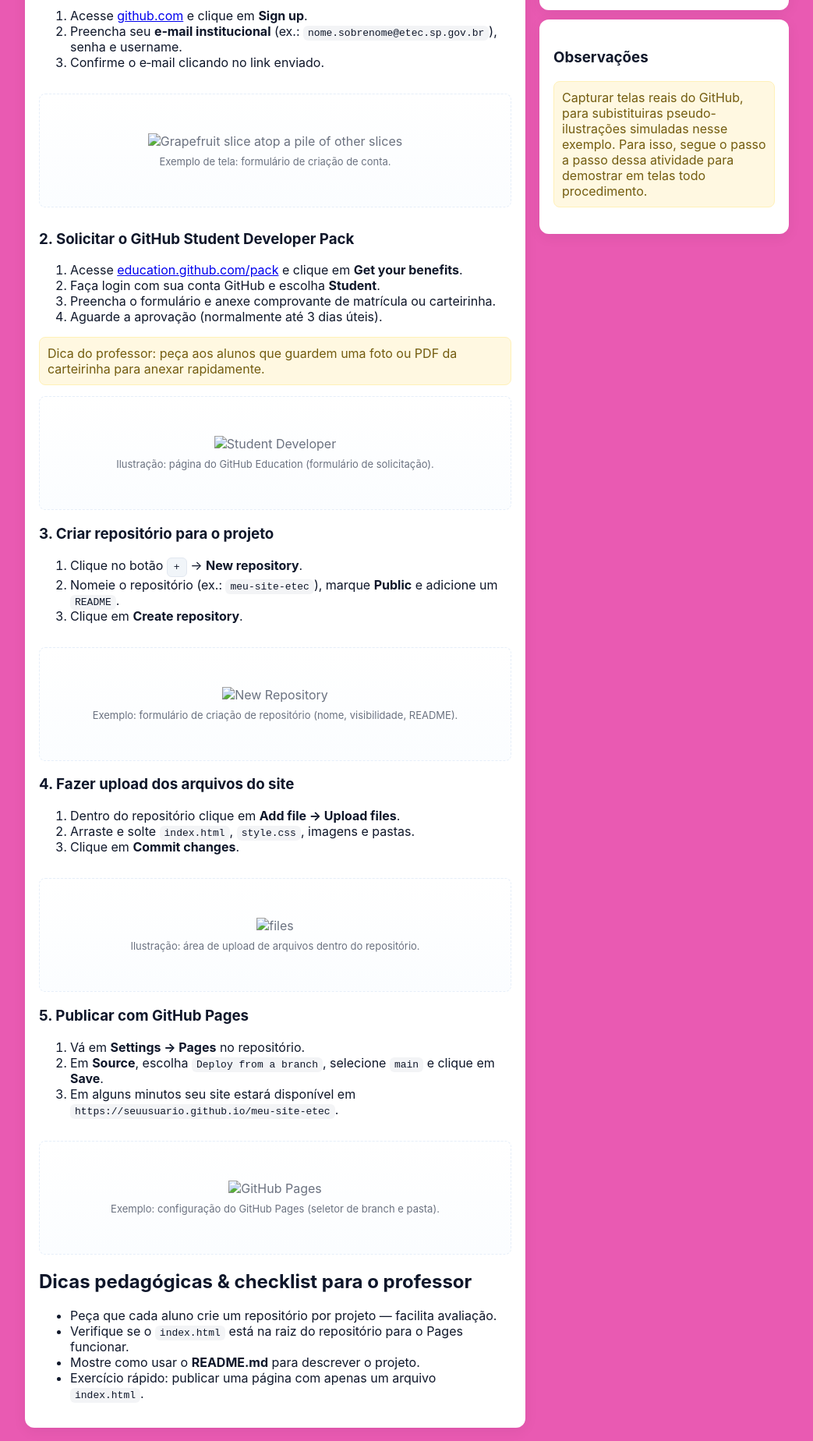
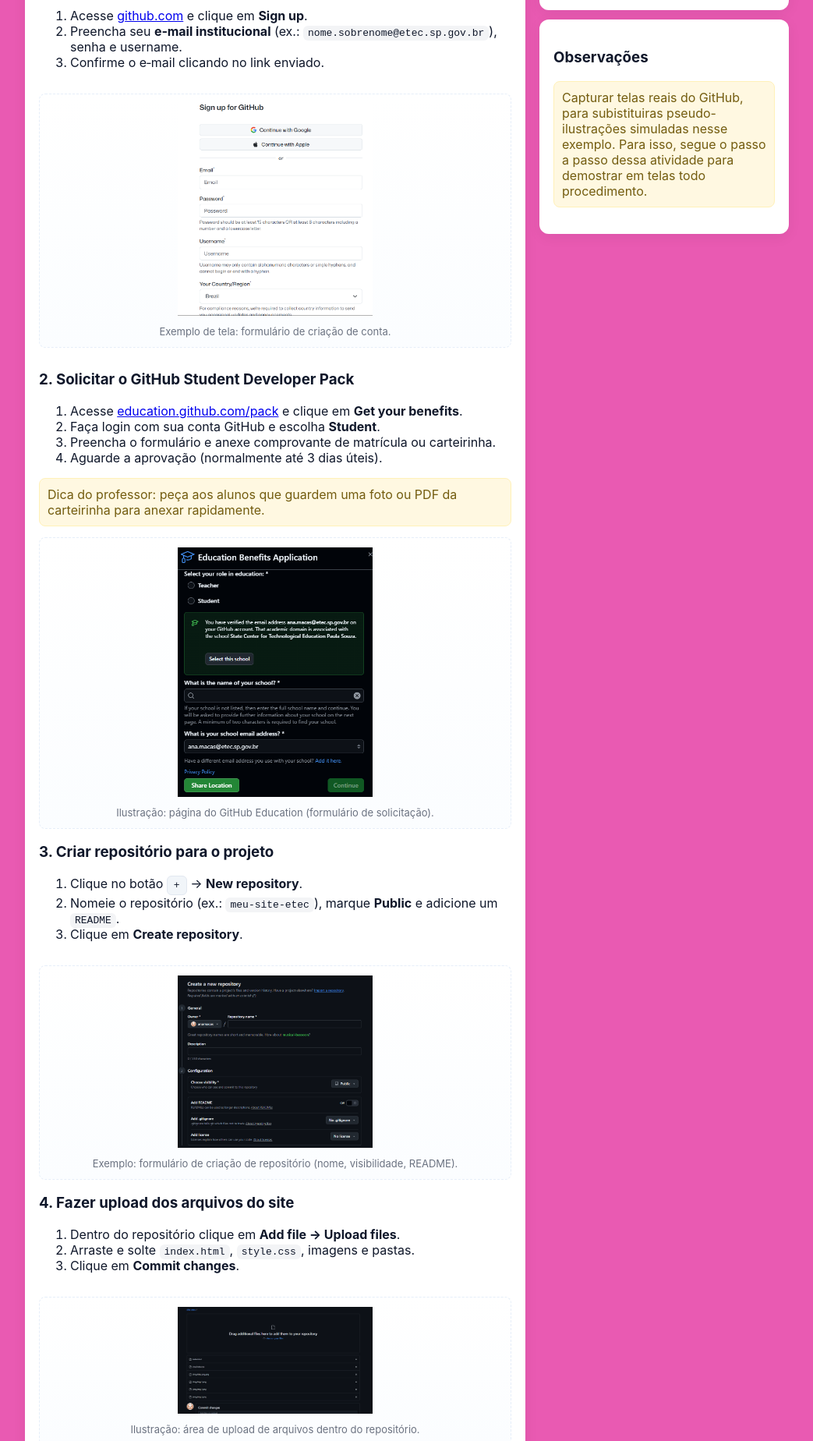
Before and after one commit to anamacas/siteetecc, a plain HTML site: page index.html in a window 1280 px wide. Shown: the part 597-2445 px from the top of the page at 78% size, without its empty margins (118-1161 px from the left). Drawn offline with Linux system fonts and the light colour scheme; files that its build step writes are made by us from their sources.

Commit message:
Refactor HTML structure and update file paths

```diff
--- a/index.html
+++ b/index.html
@@ -3,14 +3,14 @@
 <head>
     <meta charset="UTF-8">
     <meta name="viewport" content="width=device-width, initial-scale=1.0">
-    <link rel="stylesheet" href="./asset/css/style.css" />
+    <link rel="stylesheet" href="./css/style.css" />
     <title>Projeto GitHub</title>
 </head>
 <body>
 <div class="container">
 <header>
 <div class="logo">
-<img class="img-logo" src="./asset/img/imagens/logo 2.png" alt="Logo-etec">
+<img class="img-logo" src="./img/imagens/logo 2.png" alt="Logo-etec">
 </div>
 <div>
 <h1>Aula Prática — Conta de Estudante @etec.sp.gov.br(ETEC) no GitHub</h1>
@@ -59,7 +59,7 @@ up</strong>.</li>
  <!-- imagem para ilustrar o passo-a-passo -->
 
 
-<img class="fit-picture" src="./asset/img/imagens/login.png" alt="Grapefruit slice atop a pile of other slices" />
+<img class="fit-picture" src="./img/imagens/login.png" alt="Grapefruit slice atop a pile of other slices" />
 <div class="caption">Exemplo de tela: formulário de criação de conta.</div>
 </div>
 </div>
@@ -85,7 +85,7 @@ clique em <strong>Get your benefits</strong>.</li>
 <div style="text-align:center">
 
 
- <img class="fit-picture" src="./asset/img/imagens/estudante.png" alt="Student Developer">
+ <img class="fit-picture" src="./img/imagens/estudante.png" alt="Student Developer">
 <!-- imagem para ilustrar o passo-a-passo -->
 
 
@@ -109,7 +109,7 @@ clique em <strong>Get your benefits</strong>.</li>
 <div style="text-align:center">
 
 
- <img class="fit-picture" src="./asset/img/imagens/repositorio.png"alt="New Repository">
+ <img class="fit-picture" src="./img/imagens/repositorio.png"alt="New Repository">
 <!-- imagem para ilustrar o passo-a-passo -->
 
 
@@ -132,7 +132,7 @@ clique em <strong>Get your benefits</strong>.</li>
 <div style="text-align:center">
 
 
- <img class="fit-picture" src="./asset/img/imagens/files.png" alt="files">
+ <img class="fit-picture" src="./img/imagens/files.png" alt="files">
 <!-- imagem para ilustrar o passo-a-passo -->
 
 
@@ -155,7 +155,7 @@ clique em <strong>Get your benefits</strong>.</li>
 <div class="screenshot" aria-hidden="true">
 <div style="text-align:center">
 
-  <img class="fit-picture" src="./asset/img/imagens/pages.png" alt="GitHub Pages">
+  <img class="fit-picture" src="./img/imagens/pages.png" alt="GitHub Pages">
 <!-- imagem para ilustrar o passo-a-passo -->
 
 
@@ -222,4 +222,5 @@ Para isso, segue o passo a passo dessa atividade para demostrar em telas todo pr
 </div>
 </body>
 
+
 </html>
```
